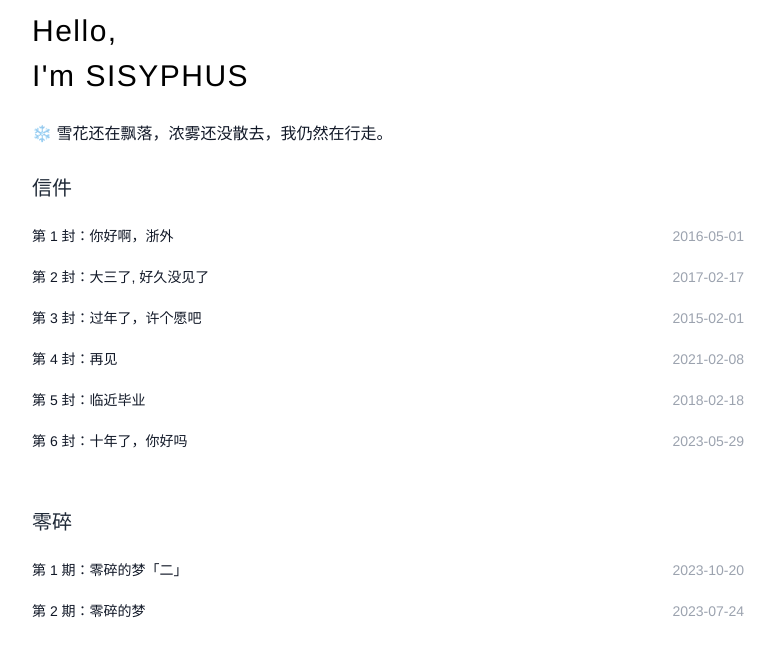
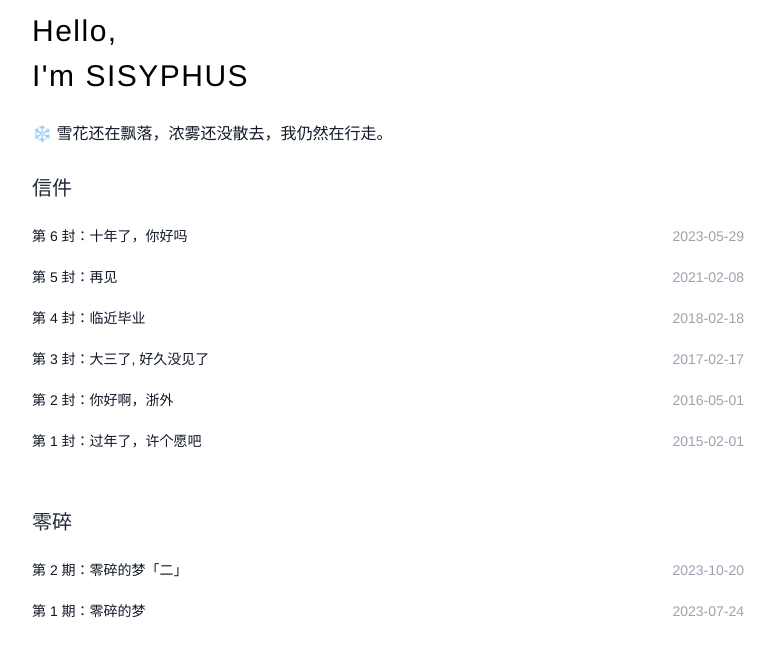
Before and after one commit to Lokep/vue3-skeleton, a Vue app: page / in a window 1280 px wide. Shown: the top 656 px of the page, without its empty margins (252-1027 px from the left). Built offline with nearby package versions, Linux system fonts and the light colour scheme; a web font is replaced by a local one.

Commit message:
chore: 排序优化

```diff
--- a/plugins/markdownFileWatcherPlugin.ts
+++ b/plugins/markdownFileWatcherPlugin.ts
@@ -43,7 +43,7 @@ const dataTransfer = (data: TotalData) => {
         modifiedTime: modifiedTime || item.modifiedTime,
         title: title || item.title
       }
-    })
+    }).sort((a, b) => dayjs(a.modifiedTime).isBefore(dayjs(b.modifiedTime)) ? 1 : -1)
   }
 
   return result
--- a/src/output/index.ts
+++ b/src/output/index.ts
@@ -1,19 +1,9 @@
 export default {
   "letters": [
     {
-      "filePath": "src/views/letters/2016-05-01.md",
-      "modifiedTime": "2016-05-01",
-      "title": "你好啊，浙外"
-    },
-    {
-      "filePath": "src/views/letters/2017-02-17.md",
-      "modifiedTime": "2017-02-17",
-      "title": "大三了, 好久没见了"
-    },
-    {
-      "filePath": "src/views/letters/2015-02-01.md",
-      "modifiedTime": "2015-02-01",
-      "title": "过年了，许个愿吧"
+      "filePath": "src/views/letters/2023-05-29.md",
+      "modifiedTime": "2023-05-29",
+      "title": "十年了，你好吗"
     },
     {
       "filePath": "src/views/letters/2021-02-08.md",
@@ -26,9 +16,19 @@ export default {
       "title": "临近毕业"
     },
     {
-      "filePath": "src/views/letters/2023-05-29.md",
-      "modifiedTime": "2023-05-29",
-      "title": "十年了，你好吗"
+      "filePath": "src/views/letters/2017-02-17.md",
+      "modifiedTime": "2017-02-17",
+      "title": "大三了, 好久没见了"
+    },
+    {
+      "filePath": "src/views/letters/2016-05-01.md",
+      "modifiedTime": "2016-05-01",
+      "title": "你好啊，浙外"
+    },
+    {
+      "filePath": "src/views/letters/2015-02-01.md",
+      "modifiedTime": "2015-02-01",
+      "title": "过年了，许个愿吧"
     }
   ],
   "dreams": [
--- a/src/views/home/index.vue
+++ b/src/views/home/index.vue
@@ -39,7 +39,8 @@ li {
             modifiedTime: item.modifiedTime,
           }
         }">
-          <span class="flex-grow text-gray-900 line-clamp-1">第 {{ index + 1 }} 封：{{ item.title }}</span>
+          <span class="flex-grow text-gray-900 line-clamp-1">第 {{ records.letters.length - index }} 封：{{ item.title
+          }}</span>
           <span class="flex-shrink-0 text-gray-400 ">{{ item.modifiedTime }}</span>
         </RouterLink>
       </li>
@@ -62,7 +63,8 @@ li {
             modifiedTime: item.modifiedTime,
           }
         }">
-          <span class="flex-grow text-gray-900 line-clamp-1">第 {{ index + 1 }} 期：{{ item.title }}</span>
+          <span class="flex-grow text-gray-900 line-clamp-1">第 {{ records.dreams.length - index }} 期：{{ item.title
+          }}</span>
           <span class="flex-shrink-0 text-gray-400 ">{{ item.modifiedTime }}</span>
         </RouterLink>
       </li>
```
